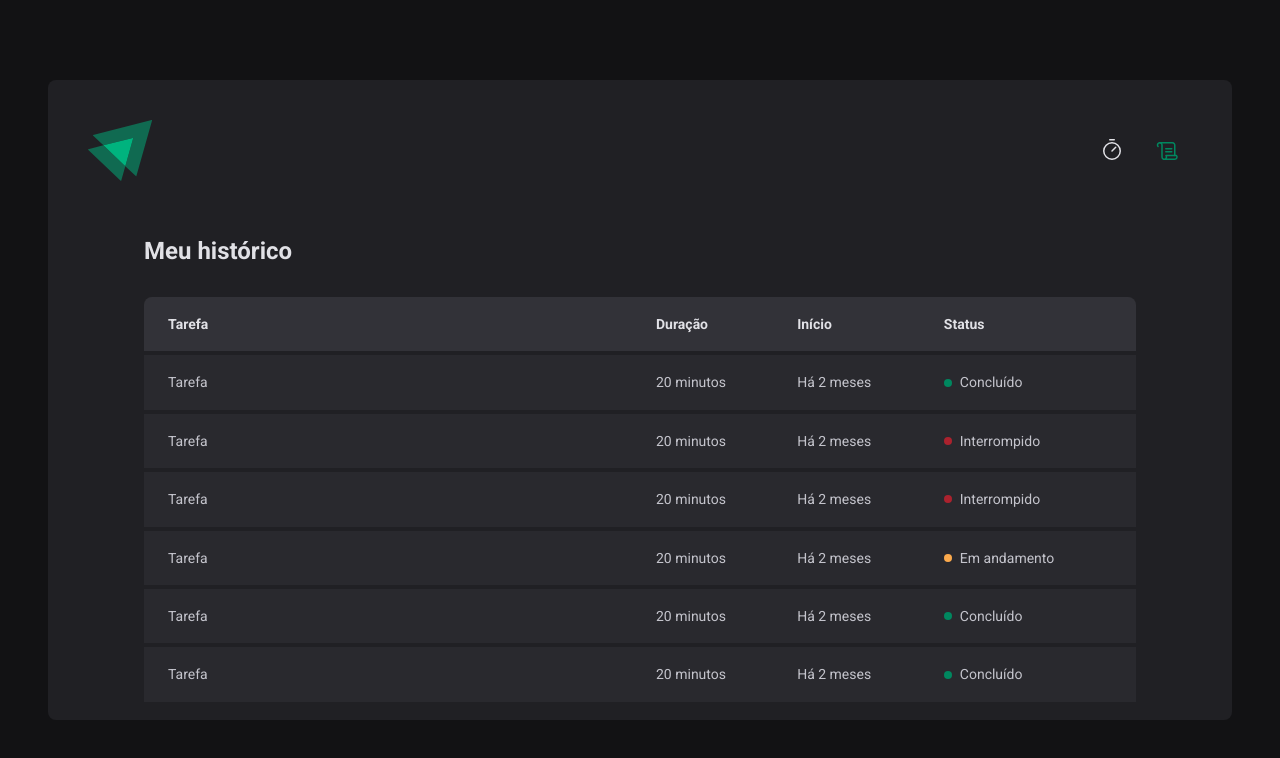
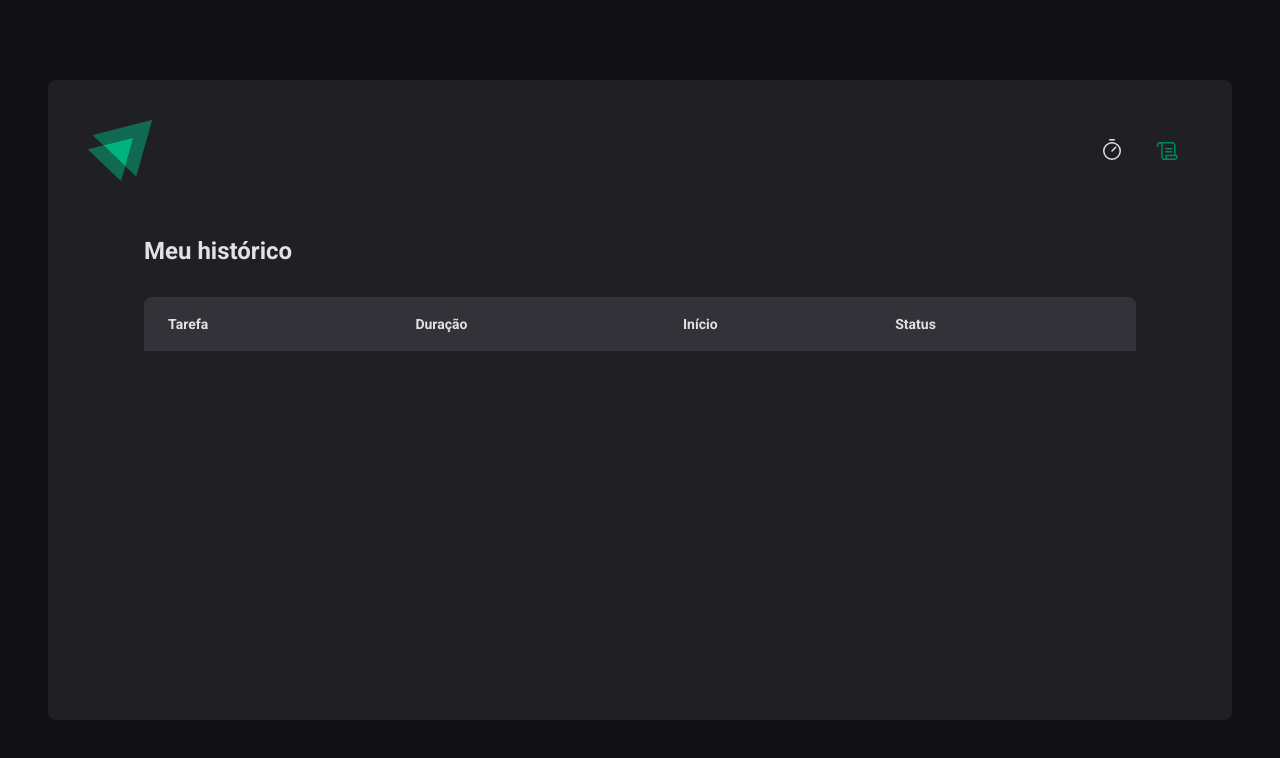
Before and after one commit to flea777/react-ts-pomodoro-timer, a React (Vite) app: page /history in a window 1280 px wide. Shown: the top 758 px of the page. Built offline with nearby package versions, Linux system fonts and the light colour scheme.

Commit message:
showing history

```diff
--- a/src/pages/History/index.tsx
+++ b/src/pages/History/index.tsx
@@ -1,6 +1,12 @@
+import { useContext } from "react"
 import { HistoryContainer, HistoryList, Status } from "./styles"
+import { CyclesContext } from "../../contexts/CyclesContext"
+import { ptBR } from 'date-fns/locale/pt-BR'
+import { formatDistanceToNow } from 'date-fns'
 
 export const History = () => {
+  const { cycles } = useContext(CyclesContext)
+
   return (
     <HistoryContainer>
       <h1>Meu histórico</h1>
@@ -16,54 +22,32 @@
             </tr>
           </thead>
           <tbody>
-            <tr>
-              <td>Tarefa</td>
-              <td>20 minutos</td>
-              <td>Há 2 meses</td>
-              <td>
-                <Status statusColor="green">Concluído</Status>
-              </td>
-            </tr>
-            <tr>
-              <td>Tarefa</td>
-              <td>20 minutos</td>
-              <td>Há 2 meses</td>
-              <td>
-                <Status statusColor="red">Interrompido</Status>
-              </td>
-            </tr>
-            <tr>
-              <td>Tarefa</td>
-              <td>20 minutos</td>
-              <td>Há 2 meses</td>
-              <td>
-                <Status statusColor="red">Interrompido</Status>
-              </td>
-            </tr>
-            <tr>
-              <td>Tarefa</td>
-              <td>20 minutos</td>
-              <td>Há 2 meses</td>
-              <td>
-                <Status statusColor="yellow">Em andamento</Status>
-              </td>
-            </tr>
-            <tr>
-              <td>Tarefa</td>
-              <td>20 minutos</td>
-              <td>Há 2 meses</td>
-              <td>
-                <Status statusColor="green">Concluído</Status>
-              </td>
-            </tr>
-            <tr>
-              <td>Tarefa</td>
-              <td>20 minutos</td>
-              <td>Há 2 meses</td>
-              <td>
-                <Status statusColor="green">Concluído</Status>
-              </td>
-            </tr>
+            {cycles.map((cycle) => {
+              return (
+                <tr key={cycle.id}>
+                  <td>{cycle.task}</td>
+                  <td>{cycle.minutesAmount} minutos</td>
+                  <td>{formatDistanceToNow(cycle.startDate, {
+                    addSuffix: true,
+                    locale: ptBR
+
+                  })}</td>
+                  <td>
+                    {cycle.finishedDate && (
+                      <Status statusColor="green">Concluído</Status>
+                    )}
+
+                    {cycle.interruptedDate && (
+                      <Status statusColor="red">Interrompido</Status>
+                    )}
+
+                    {(!cycle.finishedDate && !cycle.interruptedDate) && (
+                      <Status statusColor="yellow">Em andamento</Status>
+                    )}
+                  </td>
+                </tr>
+              )
+            })}
           </tbody>
         </table>
       </HistoryList>
```
